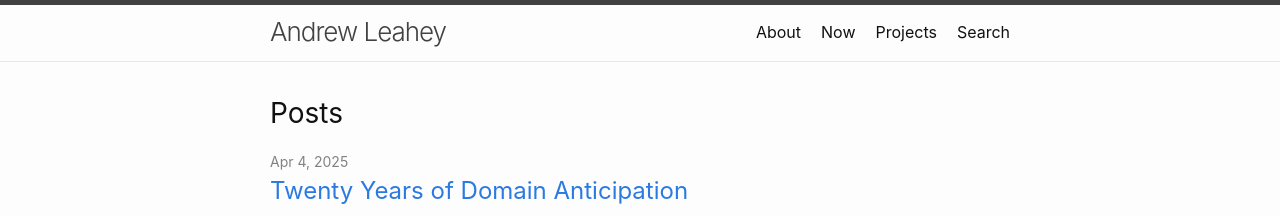
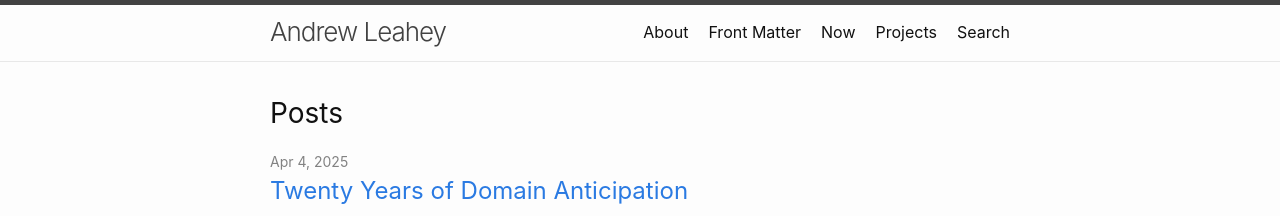
Before and after one commit to ajleahey/ajleahey.github.io, a Jekyll site: the page built from index.markdown, in a window 1280 px wide. Shown: the top 216 px of the page. Built offline with Jekyll 4.4.1, drawn with Linux system fonts in a browser that asks for light colours.

```diff
--- a/_config.yml
+++ b/_config.yml
@@ -46,7 +46,7 @@ show_excerpts: true
 
 header_pages:
   - about.md
-  - /frontmatter/index.md
+  - frontmatter/index.md
   - now.md
   - projects.md
   - links.md
```
